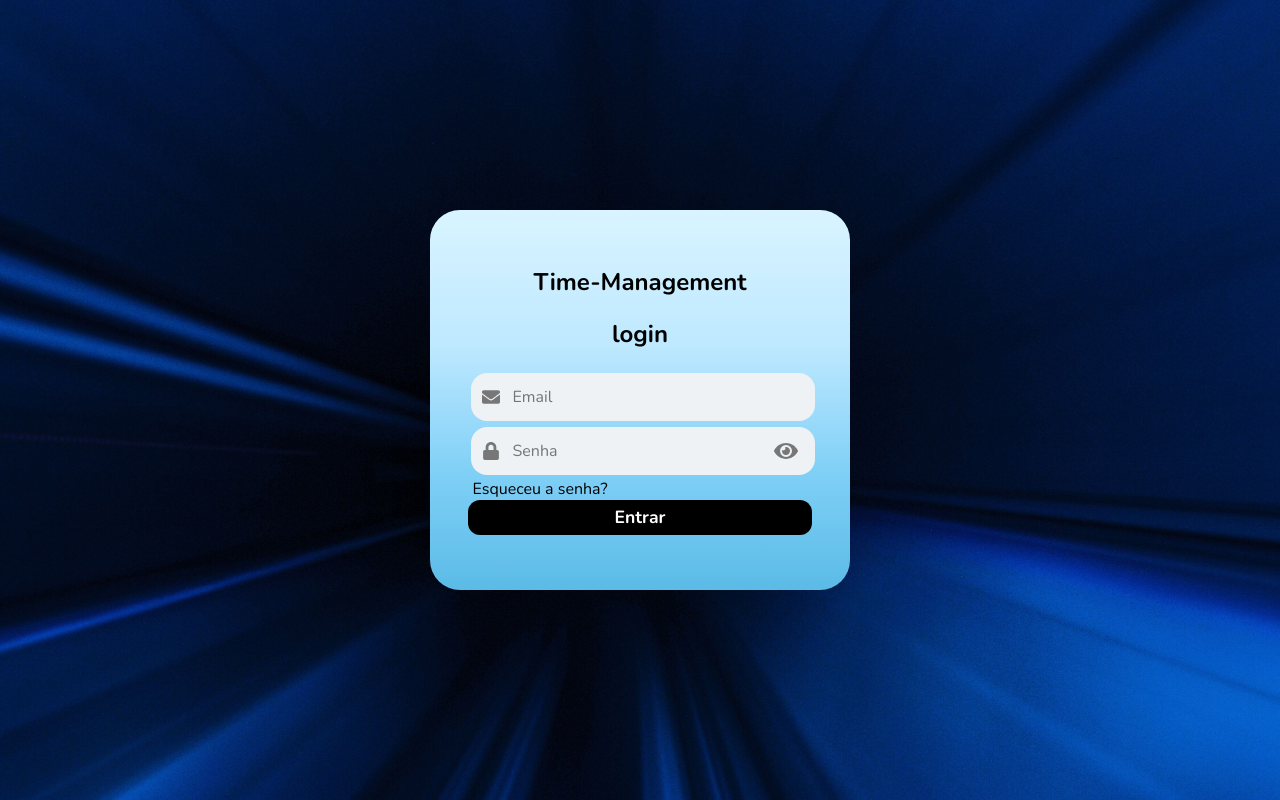
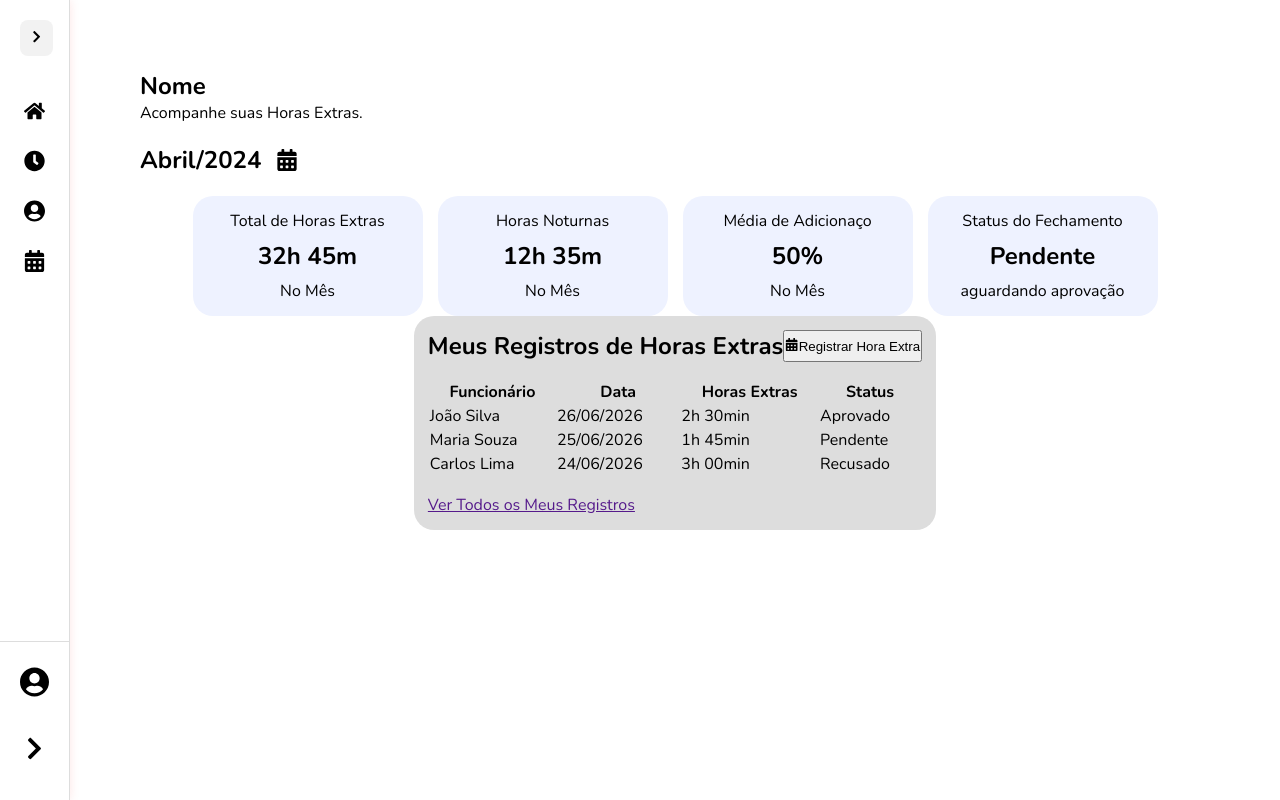
Before and after one commit to Gabriel-Tavora/time-management, a React (Vite) app: page / in a window 1280 px wide. Built offline with nearby package versions, Linux system fonts and the light colour scheme.

Commit message:
update main

```diff
--- a/package.json
+++ b/package.json
@@ -11,7 +11,8 @@
   },
   "dependencies": {
     "react": "^19.2.7",
-    "react-dom": "^19.2.7"
+    "react-dom": "^19.2.7",
+    "react-icons": "^5.6.0"
   },
   "devDependencies": {
     "@types/react": "^19.2.17",
--- a/src/App.jsx
+++ b/src/App.jsx
@@ -2,12 +2,11 @@
 import "./App.css";
 
 // pages import
-import Login from "./pages/Login.jsx";
-
+import UserScreen from "../src/pages/UserScreen/UserScreen.jsx";
 function App() {
   return (
-    <div>
-    <Login />
+    <div className="App">
+      <UserScreen />
   </div>
   );
 }
--- /dev/null
+++ b/src/components/MainInformations/MainInformations.css
@@ -0,0 +1,62 @@
+.main-informations {
+  flex: 1;
+  padding: 20px;
+  list-style-type: none;
+}
+
+.main-informations ul {
+  list-style-type: none;
+}
+
+.main-header {
+  display: flex;
+  flex-direction: column;
+  gap: 20px;
+}
+
+.main-header-title {
+  margin: 50px 0px 0px 50px;
+}
+
+.main-header-time {
+  display: flex;
+  gap: 15px;
+  margin: 0px 0px 20px 50px;
+  align-items: center;
+}
+
+.main-header-time svg {
+  font-size: 22px;
+}
+
+.main-menu {
+  display: grid;
+  counter-reset: grid-counter;
+  grid-template-columns: repeat(auto-fit, minmax(230px, 230px));
+  justify-content: center;
+  gap: 15px;
+}
+
+.main-menu li {
+  display: flex;
+  width: 230px;
+  flex-direction: column;
+  align-items: center;
+  gap: 8px;
+  padding: 14px;
+  border-radius: 20px;
+  background: #eef2ff;
+}
+
+.main-register{
+  display: grid;
+  padding: 14px;
+  border-radius: 20px;
+  background: #ddd;
+  gap: 17px;
+  justify-self: center;
+}
+.main-register-title{
+  display: flex;
+  justify-content: space-between;
+}
--- /dev/null
+++ b/src/components/MainInformations/MainInformations.jsx
@@ -0,0 +1,96 @@
+import React from 'react'
+
+//CSS
+import { FaCalendarAlt } from "react-icons/fa";
+import "./MainInformations.css"
+const MainInformations = () => {
+  return (
+    <aside className="main-informations">
+      <div className="main-header">
+        <div className="main-header-title">
+          <h1>Nome</h1>
+          <p>Acompanhe suas Horas Extras.</p>
+        </div>
+
+        <div className="main-header-time">
+          <h2>Abril/2024</h2>
+          <FaCalendarAlt />
+        </div>
+      </div>
+
+      <ul className="main-menu">
+        <li>
+          <p>Total de Horas Extras</p>
+          <h2>32h 45m</h2>
+          <p>No Mês</p>
+        </li>
+
+        <li>
+          <p>Horas Noturnas</p>
+          <h2>12h 35m</h2>
+          <p>No Mês</p>
+        </li>
+
+        <li>
+          <p>Média de Adicionaço</p>
+          <h2>50%</h2>
+          <p>No Mês</p>
+        </li>
+
+        <li>
+          <p>Status do Fechamento</p>
+          <h2>Pendente</h2>
+          <p>aguardando aprovação</p>
+        </li>
+      </ul>
+
+
+      <div className="main-register">
+        <div className="main-register-title">
+          <h2>Meus Registros de Horas Extras</h2>
+        <button>
+          <FaCalendarAlt />
+          Registrar Hora Extra
+        </button>
+        </div>
+
+        <table className="main-register-stats">
+          <thead className="main-register-stats-head">
+            <tr>
+              <th>Funcionário</th>
+              <th>Data</th>
+              <th>Horas Extras</th>
+              <th>Status</th>
+            </tr>
+          </thead>
+
+          <tbody className="main-register-stats-body">
+            <tr>
+              <td>João Silva</td>
+              <td>26/06/2026</td>
+              <td>2h 30min</td>
+              <td>Aprovado</td>
+            </tr>
+
+            <tr>
+              <td>Maria Souza</td>
+              <td>25/06/2026</td>
+              <td>1h 45min</td>
+              <td>Pendente</td>
+            </tr>
+
+            <tr>
+              <td>Carlos Lima</td>
+              <td>24/06/2026</td>
+              <td>3h 00min</td>
+              <td>Recusado</td>
+            </tr>
+          </tbody>
+        </table>
+        <a href="">Ver Todos os Meus Registros</a>
+      </div>
+    </aside>
+  );
+}
+
+export default MainInformations;
--- /dev/null
+++ b/src/components/SideBar/SideBar.css
@@ -0,0 +1,123 @@
+* {
+    margin: 0;
+    padding: 0;
+    box-sizing: border-box;
+}
+
+.sidebar {
+    width: 70px;
+    height: 100vh;
+    background: #fff;
+    border-right: 1px solid #ddd;
+    transition: .3s;
+    overflow: hidden;
+    box-shadow: 0 0 10px rgba(249, 0, 0, 0.1);
+}
+
+.sidebar.open {
+    width: 280px;
+}
+
+.sidebar nav {
+    display: flex;
+    flex-direction: column;
+    height: 100%;
+}
+
+.sidebar-header {
+    display: flex;
+    justify-content: space-between;
+    align-items: center;
+    padding: 20px;
+}
+
+.logo {
+    font-size: 15px;
+}
+
+.logo-icon {
+    display: flex;
+    font-size: 25px;
+}
+
+
+.toggle-btn {
+    border: none;
+    background: #f2f2f2;
+    padding: 10px;
+    border-radius: 8px;
+    cursor: pointer;
+}
+
+.toggle-btn:hover {
+    background: #e7e7e7;
+}
+
+.menu {
+    flex: 1;
+    list-style: none;
+    padding: 10px;
+}
+
+.menu li {
+    display: flex;
+    align-items: center;
+    gap: 15px;
+    padding: 14px;
+    border-radius: 10px;
+    cursor: pointer;
+    transition: .2s;
+}
+
+.menu li:hover {
+    background: #eef2ff;
+}
+
+.menu svg {
+    font-size: 22px;
+}
+
+.profile {
+    border-top: 1px solid #ddd;
+    padding: 20px;
+    display: flex;
+    align-items: center;
+    gap: 12px;
+}
+
+.profile-icon {
+    font-size: 40px;
+}
+
+.profile-info h4 {
+    font-size: 15px;
+}
+
+.profile-info p {
+    font-size: 12px;
+    color: #777;
+}
+
+.leave {
+    margin-bottom: 25px;
+    padding: 14px;
+    display: flex;
+    justify-content: center;
+    align-items: center;
+    gap: 12px;
+    cursor: pointer;
+    transition: 0.3s;
+    border-radius: 16px;
+}
+
+.leave span {
+    font-weight: bold;
+}
+
+.leave-icon {
+    font-size: 25px;
+}
+
+.leave:hover {
+    background: #eef2ff;
+}
--- /dev/null
+++ b/src/components/SideBar/SideBar.jsx
@@ -0,0 +1,85 @@
+import { useState } from "react";
+import "./SideBar.css"
+
+import {
+  FaBars,
+  FaChevronLeft,
+  FaChevronRight,
+  FaHome,
+  FaClock,
+  FaCalendarAlt,
+  FaCog,
+  FaUserCircle,
+} from "react-icons/fa";
+
+function Sidebar() {
+  const [expanded, setExpanded] = useState(false);
+
+  return (
+    <aside className={expanded ? "sidebar open" : "sidebar"}>
+      <nav>
+
+        <div className="sidebar-header">
+          <div className="logo-icon">
+            {expanded && <FaClock />}
+          </div>
+          <div className="logo">
+            {expanded && <h2>Time Manager</h2>}
+          </div>
+
+          <button
+            className="toggle-btn"
+            onClick={() => setExpanded(!expanded)}
+          >
+            {expanded ? <FaChevronLeft /> : <FaChevronRight />}
+          </button>
+        </div>
+
+        <ul className="menu">
+
+          <li>
+            <FaHome />
+            {expanded && <span>Meu Painel</span>}
+          </li>
+
+          <li>
+            <FaClock />
+            {expanded && <span>Registrar Horas Extras</span>}
+          </li>
+
+          <li>
+            <FaUserCircle />
+            {expanded && <span>Meus Registros</span>}
+          </li>
+
+          <li>
+            <FaCalendarAlt />
+            {expanded && <span>Calendário</span>}
+          </li>
+
+        </ul>
+
+        <div className="profile">
+
+          <FaUserCircle className="profile-icon" />
+
+          {expanded && (
+            <div className="profile-info">
+              <h4>John Doe</h4>
+              <p>johndoe@gmail.com</p>
+            </div>
+          )}
+
+          {expanded && <FaBars />}
+        </div>
+        <div className="leave">
+          {expanded && <span>Sair</span>}
+          <FaChevronRight className="leave-icon" />
+        </div>
+
+      </nav>
+    </aside>
+  );
+}
+
+export default Sidebar;
--- a/src/components/Login.css
+++ b/src/pages/Login/Login.css
@@ -7,21 +7,15 @@
   justify-content: center;
   align-items: center;
 }
-a {
-  text-decoration: none;
-  color: black;
-  padding: 5px;
-}
+
 .login-section {
   display: flex;
   flex-direction: column;
-  background: linear-gradient(
-    180deg,
-    #d9f4ff 0%,
-    #bfe9ff 35%,
-    #7ecff6 70%,
-    #5bbbe6 100%
-  );
+  background: linear-gradient(180deg,
+      #d9f4ff 0%,
+      #bfe9ff 35%,
+      #7ecff6 70%,
+      #5bbbe6 100%);
   width: 100%;
   max-width: 420px;
   height: 100%;
@@ -40,7 +34,7 @@ a {
 
 .input-group input {
   width: 100%;
-  height: 48px;
+  height: 40px;
   padding-left: 42px;
   padding-right: 12px;
   margin: 3px;
@@ -63,25 +57,23 @@ a {
   cursor: pointer;
   pointer-events: none;
 }
-.input-icon-last {
-  position: absolute;
-  right: 14px;
-  top: 50%;
-  transform: translateY(-50%);
-  color: #777;
-  font-size: 24px;
-  cursor: pointer;
-  pointer-events: none;
+
+a {
+  text-decoration: none;
+  color: black;
+  padding: 10px;
 }
-.login-page a:hover{
+
+.login-page a:hover {
   color: #254a5c;
 }
+
 .login-page button {
   background-color: black;
   color: #ffffff;
   min-width: 200px;
   width: 100%;
-  height: 35px;
+  height: 40px;
   border: none;
   border-radius: 12px;
   font-family: "Nunito", sans-serif;
@@ -90,6 +82,7 @@ a {
   cursor: pointer;
   transition: 0.2s;
 }
+
 .login-page button:hover {
   opacity: 0.85;
 }
--- a/src/pages/Login.jsx
+++ b/src/pages/Login/Login.jsx
@@ -1,13 +1,12 @@
 import React from "react";
 // CSS
 import "../components/Login.css";
-import { FaEnvelope, FaLock, FaEye } from "react-icons/fa";
+import { FaEnvelope, FaLock } from "react-icons/fa";
 const login = () => {
   return (
     <div className="login-page">
       <section className="login-section">
-        <h1>Time-Management</h1>
-        <h2>login</h2>
+        <h1>login</h1>
         <form>
           <div className="input-group">
             <FaEnvelope className="input-icon" />
@@ -29,7 +28,6 @@ const login = () => {
               placeholder="Senha"
               required
             />
-            <FaEye className="input-icon-last" />
           </div>
             <a href="">Esqueceu a senha?</a>
           <button type="submit">Entrar</button>
--- /dev/null
+++ b/src/pages/UserScreen/UserScreen.css
@@ -0,0 +1,4 @@
+.user-screen {
+    display: flex;
+    height: 100vh;
+}
--- /dev/null
+++ b/src/pages/UserScreen/UserScreen.jsx
@@ -0,0 +1,16 @@
+import React from 'react'
+//components
+import Sidebar from '../../components/SideBar/SideBar.jsx'
+import MainInformations from '../../components/MainInformations/MainInformations.jsx'
+// CSS
+import "./UserScreen.css"
+const UserScreen = () => {
+  return (
+    <div className="user-screen">
+      <Sidebar />
+      <MainInformations />
+    </div>
+  )
+}
+
+export default UserScreen;
```
Also changed, not shown: src/assets/pexels-eva-bronzini-7641220.jpg (deleted), 1 other file (tests, documents, lock files or other folders).
